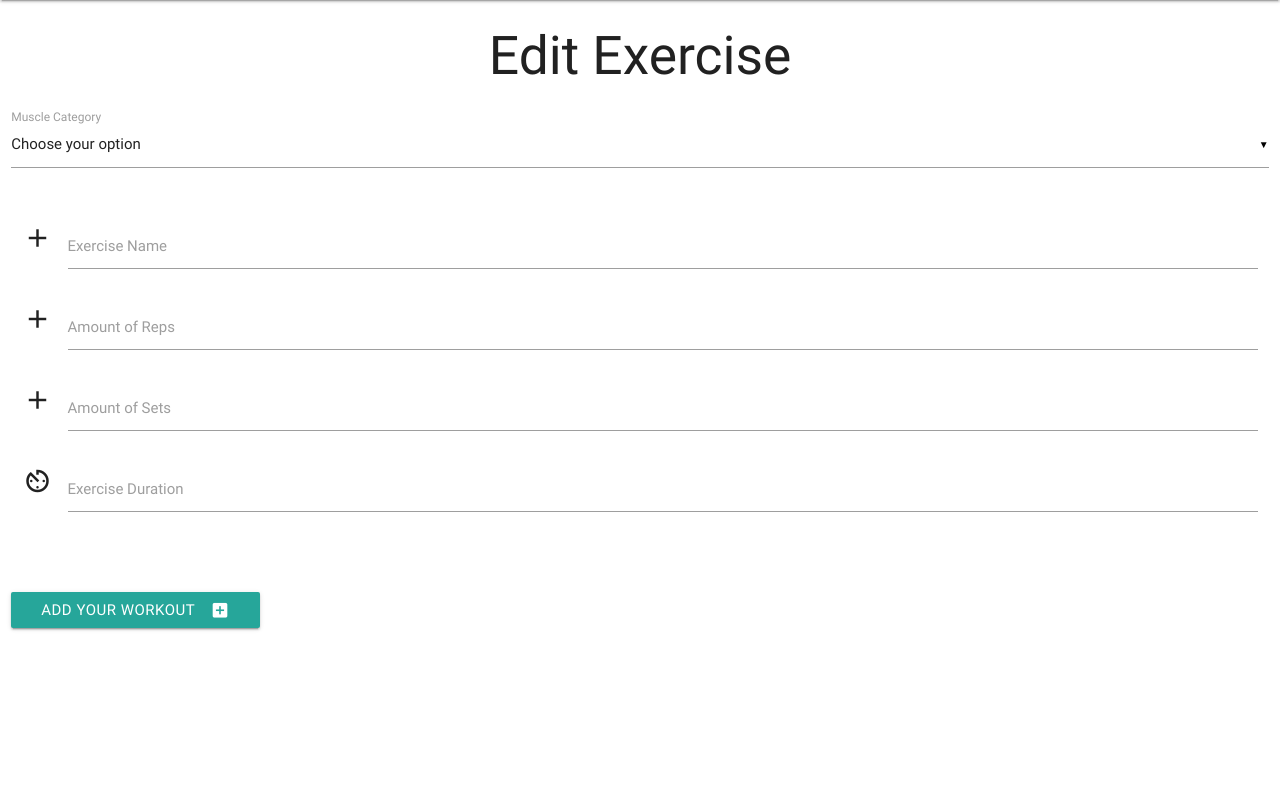
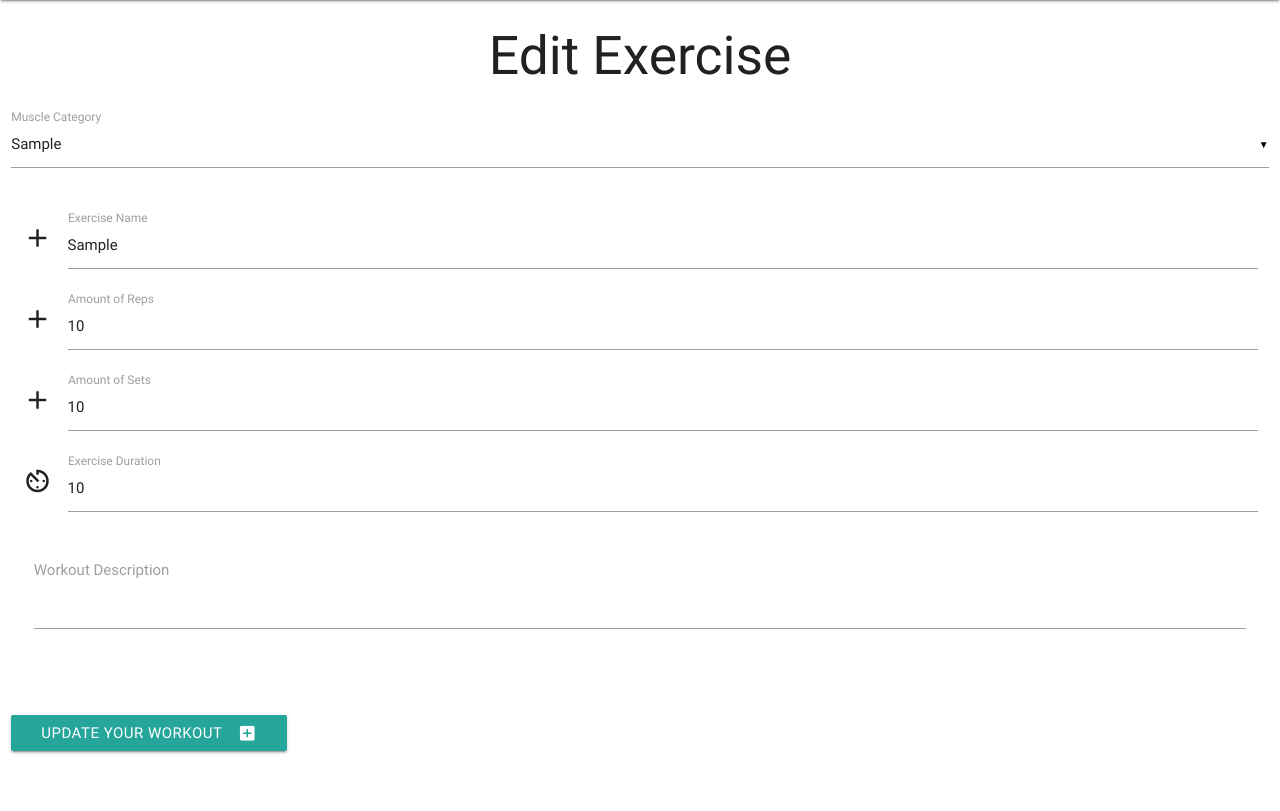
Before and after one commit to aliciarawlings/data_centric_milestone, a Flask app: template templates/editexercise.html in a window 1280 px wide. Shown: the part 64-875 px from the top of the page. Before the commit the page ends 695 px from the top, so only its background shows below. Run offline with Flask 2, Linux system fonts and the light colour scheme; the template is opened without the code that fills it: most values are stand-ins (such as "Sample title", 1, 10 or a date in 2020); some libraries are stand-ins or nearby versions.

Commit message:
edit exercise form is now being prepopulated with the values from the database

```diff
--- a/templates/add_exercise.html
+++ b/templates/add_exercise.html
@@ -43,7 +43,7 @@
 
          <div class="row">
           <div class="input-field col s12">
-            <textarea id="textarea2" class="materialize-textarea" data-length="250" id="description" name="description"></textarea>
+            <textarea id="textarea2" class="materialize-textarea" data-length="250" id="workout_description" name="workout_description"></textarea>
             <label for="textarea2">Workout Description</label>
           </div>
            <div class="row">
--- a/templates/editexercise.html
+++ b/templates/editexercise.html
@@ -6,9 +6,13 @@
 <div class="row">
 <div class="input-field col s12">
     <select id ="muscle_categories" name="muscle_categories">
-      <option value="" disabled selected>Choose your option</option>
+
       {% for muscles in muscle_categories %}
-        <option value="{{ muscles.muscle_category}}">{{ muscles.muscle_category}}</option>
+      {% if muscles.muscle_categories == exercises.muscle_category %}
+        <option value="{{ exercises.muscle_category}}" selected>{{ muscles.muscle_category}}</option>
+        {% else %}
+           <option value="{{ exercises.muscle_category}}" >{{muscles.muscle_category}}</option>
+        {%endif%}
       {% endfor %}
     </select>
     <label>Muscle Category</label>
@@ -20,32 +24,38 @@
       <div class="row">
         <div class="input-field col s12"  id="add_more">
           <i class="material-icons prefix">add</i>
-          <input type="text" id="exercise_type" name="exercise_type">
+          <input type="text" id="exercise_type" name="exercise_type" value="{{exercises.exercise_type}}">
           <label for="autocomplete-input">Exercise Name</label>
         </div>
           <div class="row">
         <div class="input-field col s12">
           <i class="material-icons prefix">add</i>
-          <input type="text" id="amount_of_reps"  name="amount_of_reps"class="autocomplete">
+          <input type="text" id="amount_of_reps"  name="amount_of_reps"class="autocomplete" value="{{exercises.amount_of_reps}}">
           <label for="autocomplete-input">Amount of Reps</label>
         </div>
           <div class="row">
         <div class="input-field col s12">
           <i class="material-icons prefix">add</i>
-          <input type="text" id="amount_of_sets" name="amount_of_sets">
+          <input type="text" id="amount_of_sets" name="amount_of_sets"value="{{exercises.amount_of_sets}}">
           <label for="autocomplete-input">Amount of Sets</label>
         </div>
           <div class="row">
         <div class="input-field col s12">
           <i class="material-icons prefix">av_timer</i>
-          <input type="text" id="exercise_duration" name="exercise duration">
+          <input type="text" id="exercise_duration" name="exercise duration" value="{{exercises.exercise_duration}}">
           <label for="autocomplete-input">Exercise Duration</label>
+
+         <div class="row">
+          <div class="input-field col s12">
+            <textarea id="textarea2" class="materialize-textarea" data-length="250" id="workout_description" name="workout_description"value="{{exercises.workout_description}}"></textarea>
+            <label for="textarea2">Workout Description</label>
+          </div>
 
         </div>
       </div>
     </div>
   </div>
-    <button class="btn waves-effect waves-light" type="submit">Add Your Workout
+    <button class="btn waves-effect waves-light" type="submit">Update Your Workout
       <i class="material-icons right">add_box</i>
     </button>
   </form>
--- a/templates/userprofile.html
+++ b/templates/userprofile.html
@@ -37,6 +37,7 @@
         <li> {{ user_exercise.amount_of_sets}}</li>
         <li> {{user_exercise.amount_of_reps}}</li>
         <li>{{user_exercise.exercise_duration}}</li>
+        <li>{{user_exercise.workout_description}}</li>
          </ul>
         <a href="{{url_for('edit_exercise', user_exercise_id=user_exercise._id)}}" class="waves-effect waves-light btn">Edit</a>
         <a href="{{url_for('delete_exercise', user_exercise_id=user_exercise._id)}}" class="waves-effect waves-light btn">Delete</a>
```
